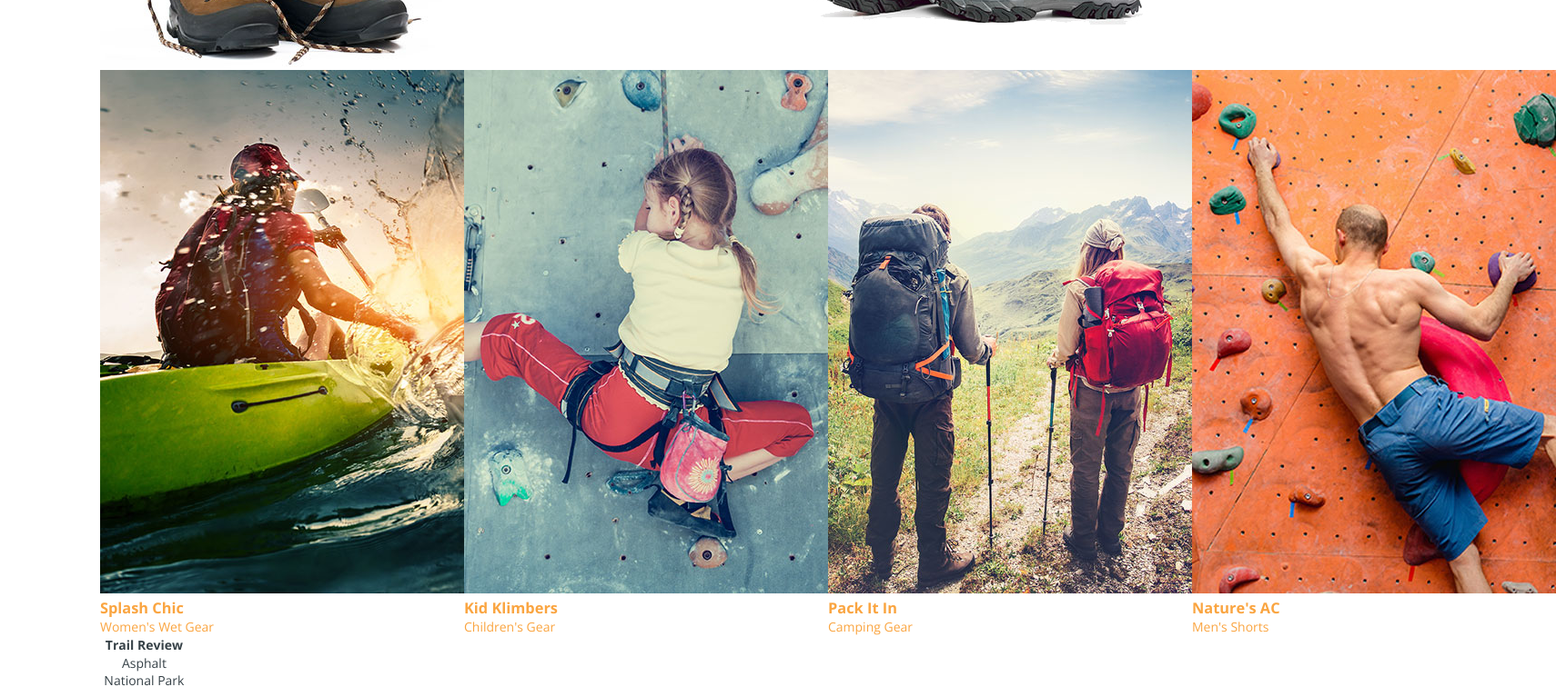
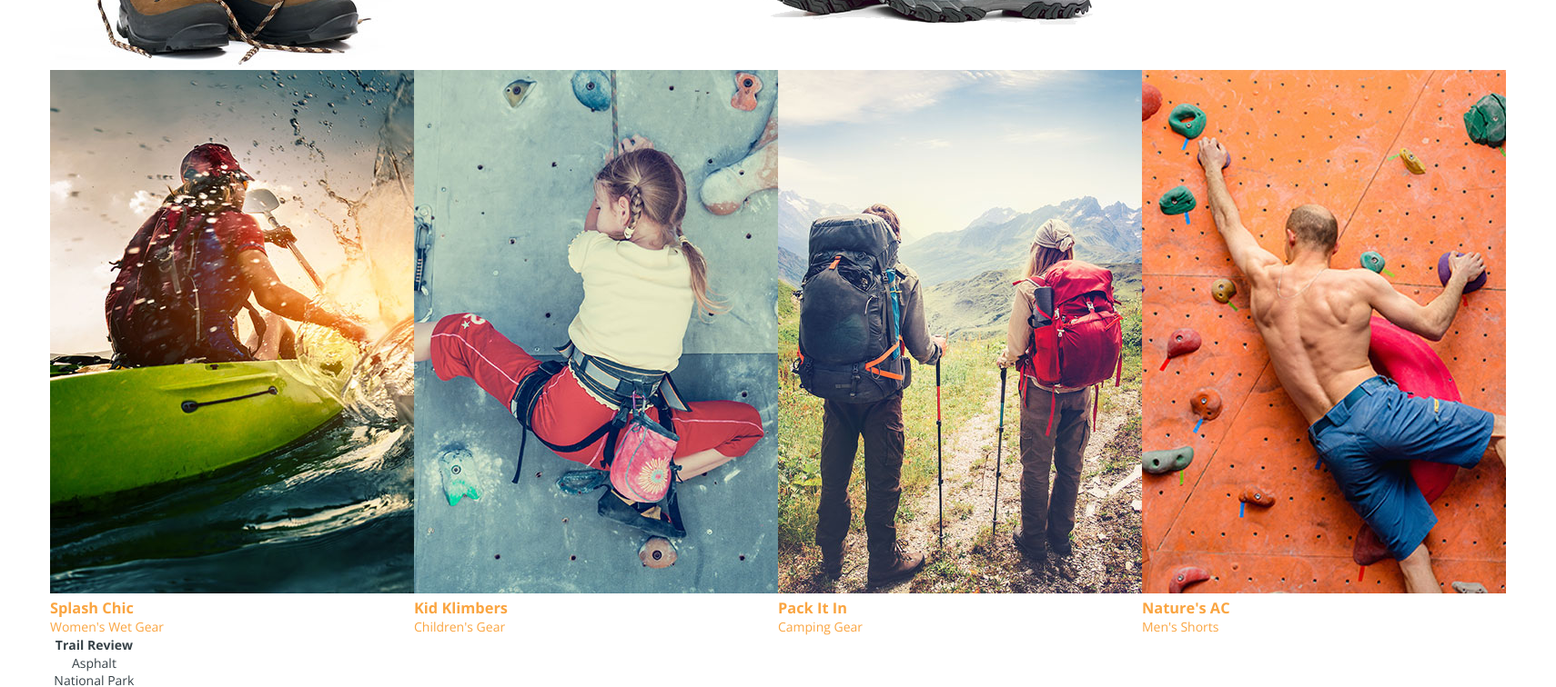
Before and after one commit to rodscow/HTMLCSS-LandingPage-master, a website: page index.html in a window 1280 px wide. Shown: the part 621-1377 px from the top of the page at 91% size, 1710 px wide, since content can reach past the window. Drawn offline with nearby package versions, Linux system fonts and the light colour scheme.

Commit message:
Completed the module

```diff
--- a/css/main.css
+++ b/css/main.css
@@ -6,11 +6,13 @@ a { color: #faa541; text-decoration: none; }
 ul { padding: 0; margin: 0; list-style: none; }
 nav { padding: 10px 0; }
 h1, h2, h3, h4, h5, h6 { margin: 0; }
-.container { margin-top: 0;
-   margin-bottom:0;
-   margin-left:  auto;
-   margin-right 0;
-   max-width: 1170px;}
+.container {
+   margin-top: 0;
+   margin-bottom: 0;
+   margin-left: auto;
+   margin-right: auto;
+   max-width: 1170px;
+}
 section {display:flex;}
 .flex {display:flex;}
 .flex-column {flex-direction: column}
```
